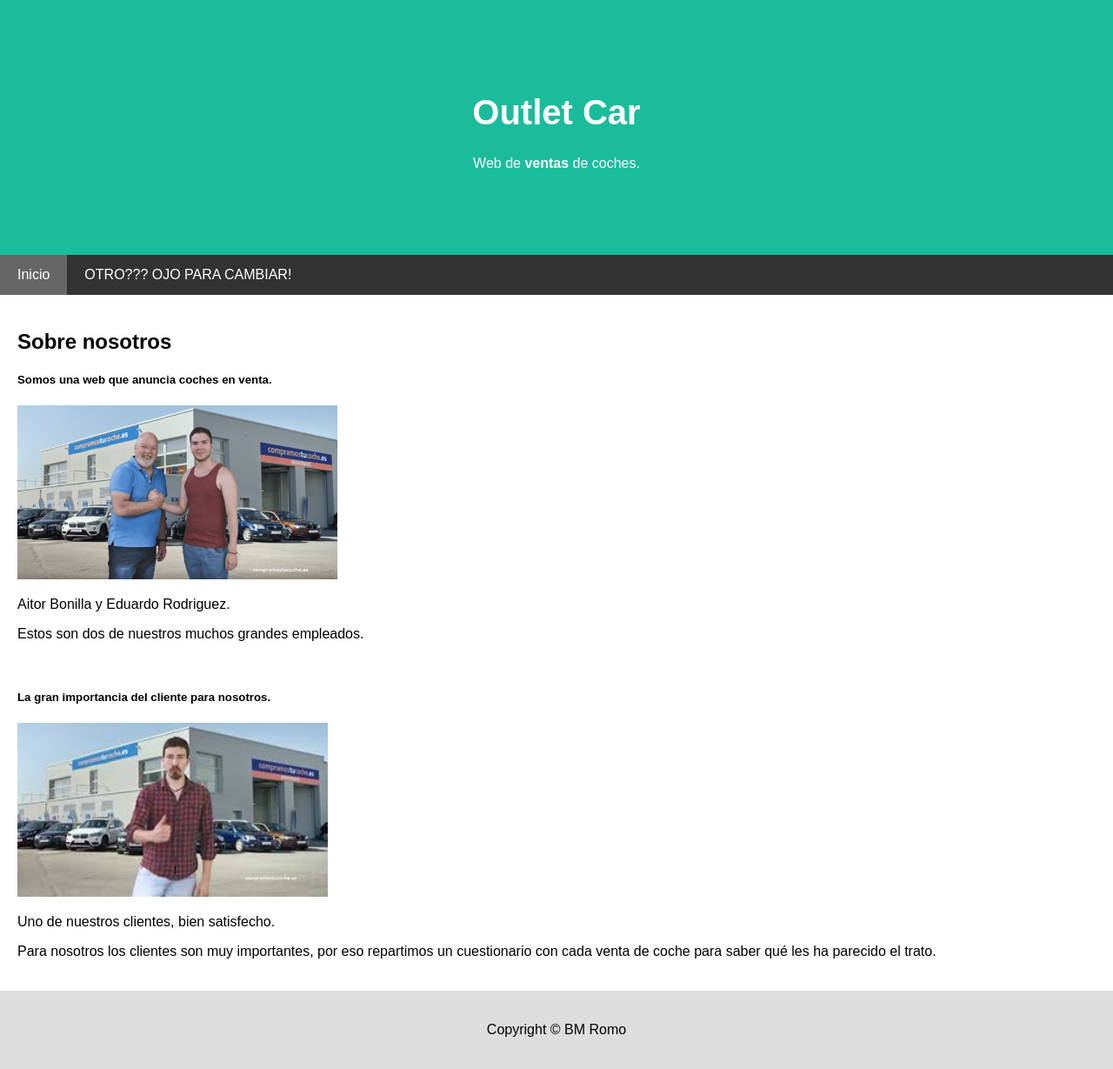
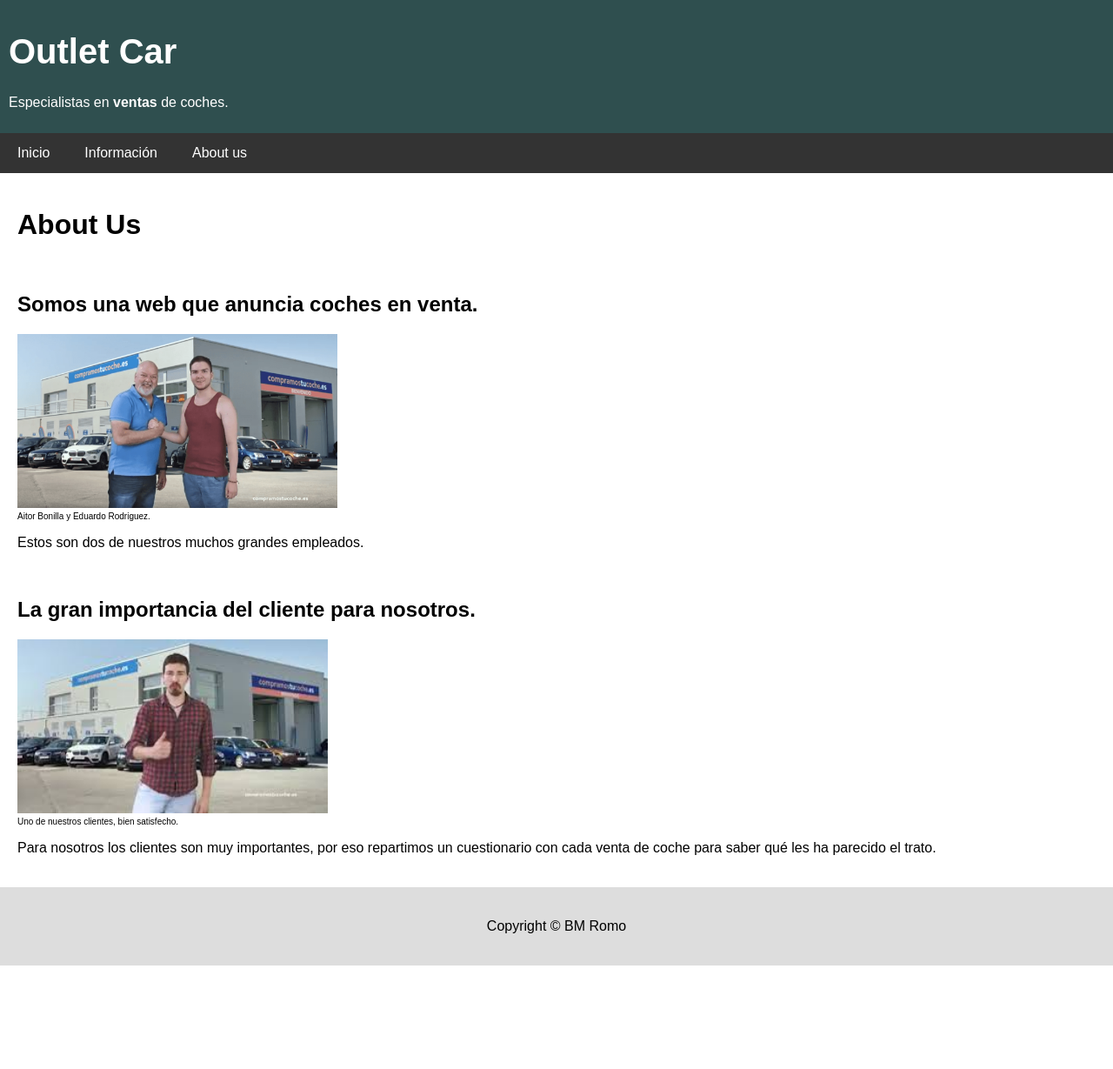
Before and after one commit to JorgeLeku/outletCar, a Django app: template appOutletCar/templates/about_us.html in a window 1280 px wide. Shown: the whole page at 87% size. After the commit the page ends 1110 px from the top, so only its background shows below. Run offline with Django 3.2, Linux system fonts and the light colour scheme; the template is opened without the code that fills it, so the values that code supplies are empty.

Commit message:
Update about_us.html

```diff
--- a/appOutletCar/templates/about_us.html
+++ b/appOutletCar/templates/about_us.html
@@ -1,9 +1,11 @@
 <!DOCTYPE html>
-<html lang="en">
+<html lang="es">
 <head>
 <title>Page Title</title>
 <meta charset="UTF-8">
 <meta name="viewport" content="width=device-width, initial-scale=1">
+<link rel="styles_about_us" type="text/css" href="styles_about_us.css">
+
 <style>
 * {
   box-sizing: border-box;
@@ -17,9 +19,9 @@ body {
 
 /* Header/logo Title */
 .header {
-  padding: 80px;
-  text-align: center;
-  background: #1abc9c;
+  padding: 10px;
+  text-align: left;
+  background: darkslategrey;
   color: white;
 }
 
@@ -55,13 +57,13 @@ body {
 
 /* Change color on hover */
 .navbar a:hover {
-  background-color: #ddd;
+  background-color: lightgrey;
   color: black;
 }
 
 /* Active/current link */
 .navbar a.active {
-  background-color: #666;
+  background-color: #333;
   color: white;
 }
 
@@ -86,7 +88,7 @@ body {
 .main {
   -ms-flex: 70%; /* IE10 */
   flex: 70%;
-  background-color: white;
+  background-color: ;
   padding: 20px;
 }
 
@@ -118,32 +120,57 @@ body {
     width: 100%;
   }
 }
+
+figure {
+  display: block;
+  margin-top: 0px;
+  margin-bottom: 0px;
+  margin-left: 0px;
+  margin-right: 0px;
+}
+
+figcaption {
+  padding: 0px;
+  font-family: Arial, Helvetica, sans-serif;
+  font-size:  10px;
+  font-weight: 400;
+  border: none;
+  background: transparent;
+  word-wrap:normal;
+  text-align: left;
+}
+
 </style>
+
 </head>
 <body>
 
 <div class="header">
   <h1>Outlet Car</h1>
-  <p>Web de <b>ventas</b> de coches.</p>
+  <p>Especialistas en <b>ventas</b> de coches.</p>
 </div>
 
 <div class="navbar">
-  <a href="#" class="active">Inicio</a>
-  <a href="#">OTRO??? OJO PARA CAMBIAR!</a>
+   <a href="principal.html" >Inicio</a>
+  <a href="#">Información</a>
+  <a href="about_us.html"class="active" >About us</a>
 </div>
   <div class="main">
-    <h2>Sobre nosotros</h2>
-    <h5>Somos una web que anuncia coches en venta.</h5>
+    <h1>About Us </h1>
+    <br />
+    <h2>Somos una web que anuncia coches en venta.</h2>
     <!-- <div class="fakeimg" style="height:200px;">Image</div> -->
-    <img src="../media/ctc.png"
-    height="200">
-    <p>Aitor Bonilla y Eduardo Rodriguez.</p>
+    <figure>
+        <img src="../media/ctc.png" height="200">
+        <figcaption>Aitor Bonilla y Eduardo Rodriguez.</figcaption>
+    </figure>
     <p>Estos son dos de nuestros muchos grandes empleados.</p>
     <br>
-    <h5>La gran importancia del cliente para nosotros.</h5>
-    <img src="../media/ctc2.png"
-    height="200">
-    <p>Uno de nuestros clientes, bien satisfecho.</p>
+    <h2>La gran importancia del cliente para nosotros.</h2>
+    <figure>
+        <img src="../media/ctc2.png" height="200">
+        <figcaption>Uno de nuestros clientes, bien satisfecho.</figcaption>
+    </figure>
     <p>Para nosotros los clientes son muy importantes, por eso repartimos un cuestionario con cada venta de coche para saber qué les ha parecido el trato.</p>
   </div>
 </div>
@@ -152,7 +179,7 @@ body {
               <p class="m-0 text-dark text-center "
               align="center">
               Copyright &copy; BM Romo</p>
-    </footer>
+</footer>
 
 </body>
 </html>
```
